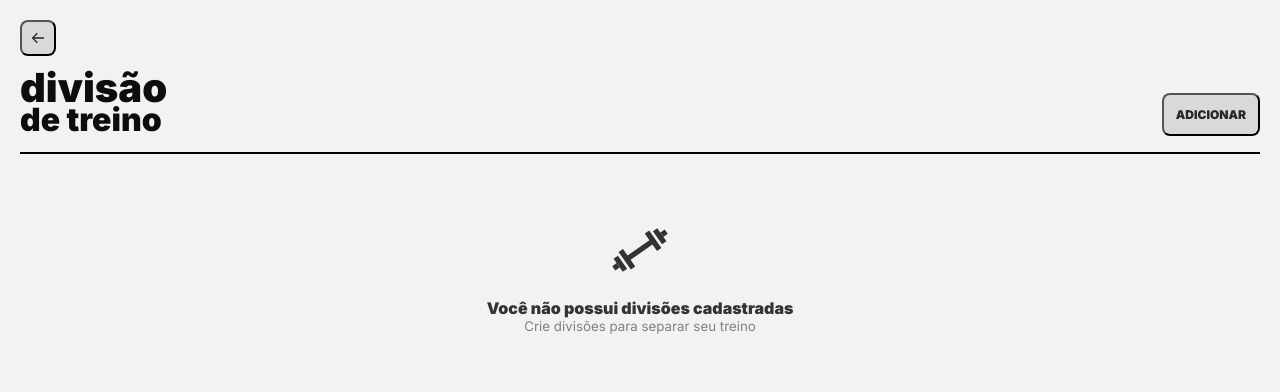
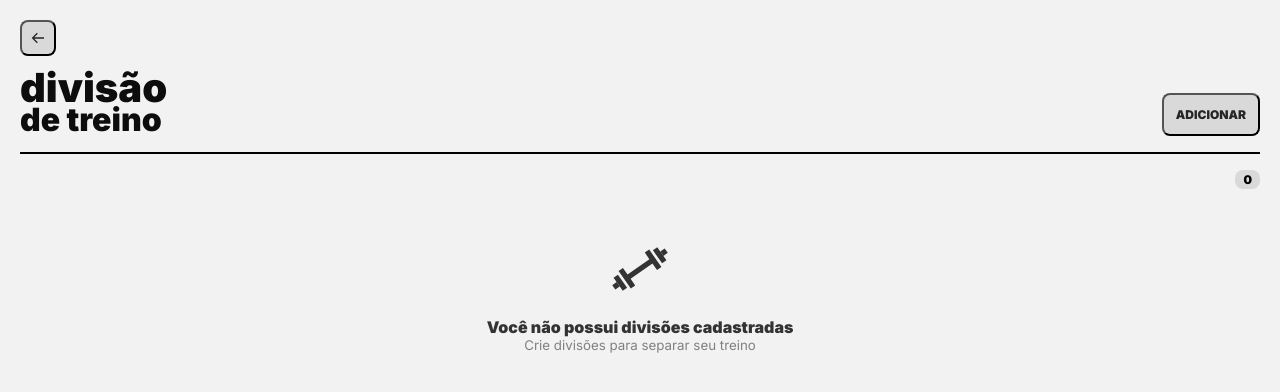
Before and after one commit to fogacadev/gym-training, a React (Vite) app: page /divisions/1 in a window 1280 px wide. Shown: the top 392 px of the page. Built offline with nearby package versions, Linux system fonts and the light colour scheme.

Commit message:
added: list counter

```diff
--- a/index.html
+++ b/index.html
@@ -8,7 +8,7 @@
   <link rel="preconnect" href="https://fonts.googleapis.com">
   <link rel="preconnect" href="https://fonts.gstatic.com" crossorigin>
   <link href="https://fonts.googleapis.com/css2?family=Inter:wght@100;400;900&display=swap" rel="stylesheet">
-  <title>gym-training</title>
+  <title>GYM training</title>
 </head>
 
 <body>
--- /dev/null
+++ b/src/components/Form/Counter/index.tsx
@@ -0,0 +1,14 @@
+import { CounterContainer } from "./styles";
+
+
+interface CounterProps {
+    amount: number;
+}
+
+export function Counter({ amount }: CounterProps) {
+    return (
+        <CounterContainer>
+            <p>{amount}</p>
+        </CounterContainer>
+    )
+}
--- /dev/null
+++ b/src/components/Form/Counter/styles.ts
@@ -0,0 +1,20 @@
+import styled from "styled-components";
+
+
+
+export const CounterContainer = styled.div`
+
+    display: flex;
+    align-items: center;
+    justify-content: center;
+
+    border-radius: 8px;
+    padding:2px 8px;
+    background-color: ${props => props.theme['gray-200']};
+
+    p {
+        color: ${props => props.theme['black']};
+        font-size: 0.75rem;
+        font-weight: 900;
+    }
+`;
--- a/src/pages/Division/index.tsx
+++ b/src/pages/Division/index.tsx
@@ -3,12 +3,13 @@ import { BiArrowBack } from "react-icons/bi";
 import { useNavigate, useParams } from "react-router-dom";
 import { Button } from "../../components/Button";
 import { Divider } from "../../components/Divider";
+import { Counter } from "../../components/Form/Counter";
 import { List } from "../../components/List";
 import { Subtitle, Title } from "../../components/Title";
 import { deleteDivision, getDivisions, getDivisionsByTrainingId } from "../../hooks/useDivision";
 import { getTraining } from "../../hooks/useTraining";
 import { Container } from "../Home/styles";
-import { BackContent, TitleContainer } from "./styles";
+import { BackContent, SubtitleContainer, TitleContainer } from "./styles";
 
 type DivisionItem = {
     id: string;
@@ -34,7 +35,7 @@ export function Division() {
 
     const handleDelete = (id: string) => {
         deleteDivision(id);
-        setRefreshKey(state =>  state+1);
+        setRefreshKey(state => state + 1);
     }
 
     useEffect(() => {
@@ -76,7 +77,11 @@ export function Division() {
                 <Button size="md" onClick={() => handleCreateItem()}>Adicionar</Button>
             </TitleContainer>
             <Divider />
+            <SubtitleContainer>
                 <Subtitle>{training?.title}</Subtitle>
+                <Counter amount={divisionItems.length} />
+            </SubtitleContainer>
+
             <List
                 items={divisionItems}
                 onClick={handleOpenItem}
--- a/src/pages/Division/styles.ts
+++ b/src/pages/Division/styles.ts
@@ -15,6 +15,14 @@ export const TitleContainer = styled.div`
     align-items: flex-end;
 `;
 
+export const SubtitleContainer = styled.div`
+    display:flex;
+    justify-content: space-between;
+    align-items:center;
+    gap:0.25rem;
+`
+
+
 export const BackContent = styled.div`
     display:flex;
 `
--- a/src/pages/Evolution/Create/index.tsx
+++ b/src/pages/Evolution/Create/index.tsx
@@ -14,6 +14,7 @@ import { useState } from "react";
 import { CgGym } from "react-icons/cg";
 import { GiBiceps } from "react-icons/gi";
 import { BsTrash } from "react-icons/bs";
+import { format } from "date-fns";
 
 type EvolutionFormData = {
     date: Date;
@@ -80,7 +81,7 @@ export function CreateEvolution() {
     }
 
     const { register, handleSubmit, watch, formState: { errors } } = useForm<EvolutionFormData>({
-        resolver: yupResolver(divisionFormSchema)
+        resolver: yupResolver(divisionFormSchema),
     });
 
     return (
@@ -97,7 +98,10 @@ export function CreateEvolution() {
             <form>
 
                 <GroupForm>
-                    <Input type="date" {...register('date')} placeholder="Data"/>
+                    <Input type="date"
+                    {...register('date')}
+                    placeholder="Data"
+                    defaultValue={format(new Date(), 'yyyy-MM-dd')}/>
                     <InputError>{errors.date?.message}</InputError>
                 </GroupForm>
 
--- a/src/pages/Evolution/index.tsx
+++ b/src/pages/Evolution/index.tsx
@@ -8,8 +8,9 @@ import { Subtitle, Title } from "../../components/Title";
 import { deleteEvolution, getEvolutionsByExercicieId } from "../../hooks/useEvolution";
 import { getExercicie } from "../../hooks/useExercicie";
 import { Container } from "../Home/styles";
-import { BackContent, TitleContainer } from "./styles";
+import { BackContent, SubtitleContainer, TitleContainer } from "./styles";
 import { format } from 'date-fns';
+import { Counter } from "../../components/Form/Counter";
 
 type EvolutionItem = {
     id: string;
@@ -85,13 +86,17 @@ export function Evolutions() {
                 <Button size="md" onClick={() => handleCreateItem()}>Adicionar</Button>
             </TitleContainer>
             <Divider />
-            <Subtitle>{exercicie?.title}</Subtitle>
+            <SubtitleContainer>
+                <Subtitle>{exercicie?.title}</Subtitle>
+                <Counter amount={evolutionItems.length} />
+            </SubtitleContainer>
+
             <List
-            items={evolutionItems}
-            onClick={handleOpenItem}
-            onDelete={handleDelete}
-            titleEmptyList="Você não possui histórico cadastrado"
-            subtitleEmptyList="Adicione o histórico diário para acompanhar sua evolução"/>
+                items={evolutionItems}
+                onClick={handleOpenItem}
+                onDelete={handleDelete}
+                titleEmptyList="Você não possui histórico cadastrado"
+                subtitleEmptyList="Adicione o histórico diário para acompanhar sua evolução" />
         </Container>
     )
 }
--- a/src/pages/Evolution/styles.ts
+++ b/src/pages/Evolution/styles.ts
@@ -15,6 +15,13 @@ export const TitleContainer = styled.div`
     align-items: flex-end;
 `;
 
+export const SubtitleContainer = styled.div`
+    display:flex;
+    justify-content: space-between;
+    align-items:center;
+    gap:0.25rem;
+`
+
 export const BackContent = styled.div`
     display:flex;
 `
--- a/src/pages/Exercicies/index.tsx
+++ b/src/pages/Exercicies/index.tsx
@@ -3,13 +3,14 @@ import { BiArrowBack } from "react-icons/bi";
 import { useNavigate, useParams } from "react-router-dom";
 import { Button } from "../../components/Button";
 import { Divider } from "../../components/Divider";
+import { Counter } from "../../components/Form/Counter";
 import { List } from "../../components/List";
 import { Subtitle, Title } from "../../components/Title";
 import { deleteDivision, getDivision, getDivisions, getDivisionsByTrainingId } from "../../hooks/useDivision";
 import { deleteExercicie, getExerciciesByDivisionId } from "../../hooks/useExercicie";
 import { getTraining } from "../../hooks/useTraining";
 import { Container } from "../Home/styles";
-import { BackContent, TitleContainer } from "./styles";
+import { BackContent, SubtitleContainer, TitleContainer } from "./styles";
 
 
 type ExercicieItem = {
@@ -34,7 +35,7 @@ export function Exercicies() {
 
     const handleDelete = (id: string) => {
         deleteExercicie(id);
-        setRefreshKey(state =>  state+1);
+        setRefreshKey(state => state + 1);
     }
 
     useEffect(() => {
@@ -75,7 +76,11 @@ export function Exercicies() {
                 <Button size="md" onClick={() => handleCreateItem()}>Adicionar</Button>
             </TitleContainer>
             <Divider />
+
+            <SubtitleContainer>
                 <Subtitle>{division?.title}</Subtitle>
+                <Counter amount={exercicieItems.length} />
+            </SubtitleContainer>
             <List
                 items={exercicieItems}
                 onClick={handleOpenItem}
--- a/src/pages/Exercicies/styles.ts
+++ b/src/pages/Exercicies/styles.ts
@@ -15,6 +15,13 @@ export const TitleContainer = styled.div`
     align-items: flex-end;
 `;
 
+export const SubtitleContainer = styled.div`
+    display:flex;
+    justify-content: space-between;
+    align-items:center;
+    gap:0.25rem;
+`
+
 export const BackContent = styled.div`
     display:flex;
 `
--- a/src/pages/Home/styles.ts
+++ b/src/pages/Home/styles.ts
@@ -15,6 +15,13 @@ export const TitleContainer = styled.div`
     align-items: flex-end;
 `;
 
+export const SubtitleContainer = styled.div`
+    display:flex;
+    justify-content: space-between;
+    align-items:center;
+    gap:0.25rem;
+`
+
 export const ImgContent = styled.div`
     display:flex;
     justify-content: center;
```
Lines whose indentation alone changed are shown as unchanged.
